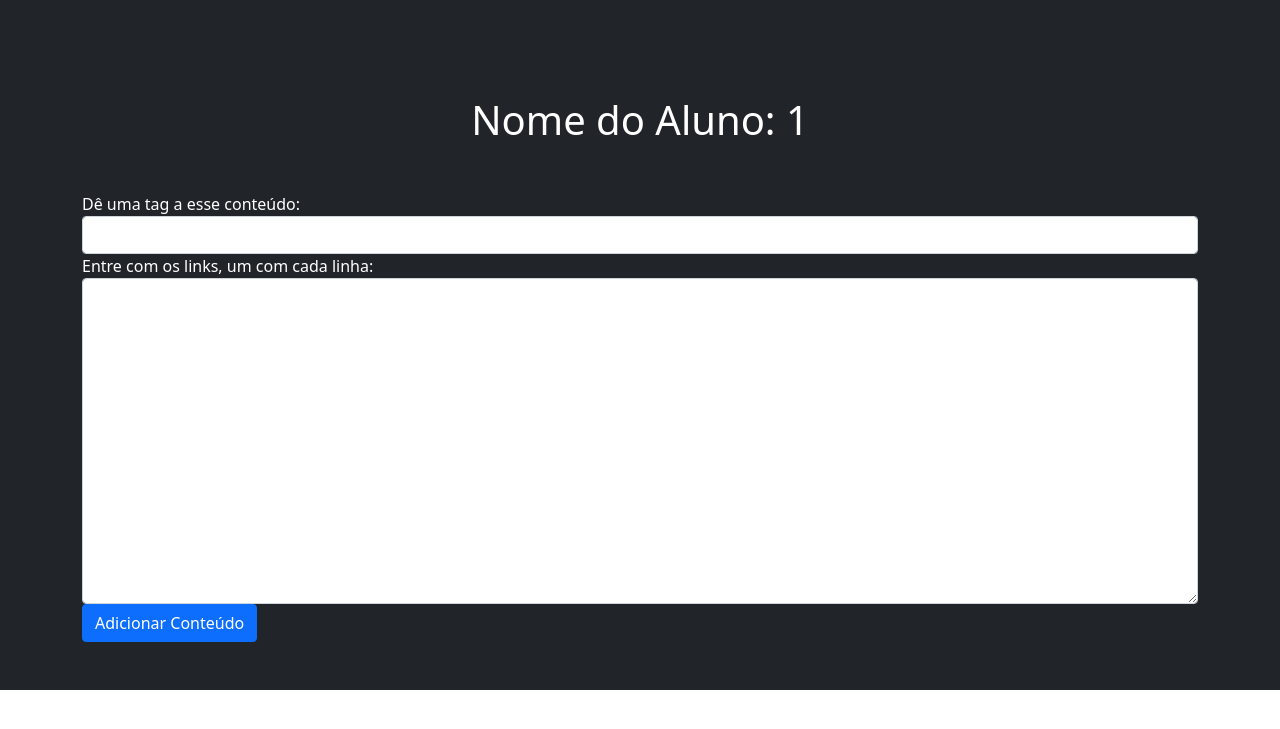
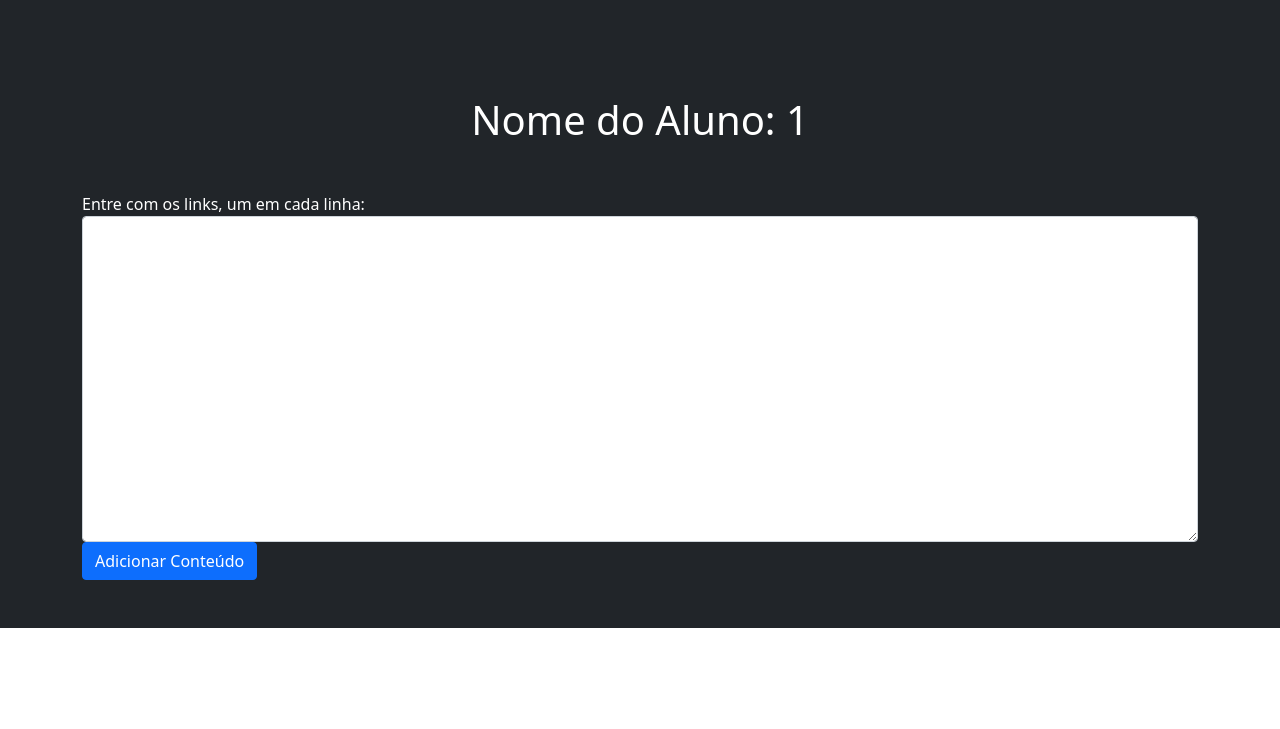
Before and after one commit to IgorFroehner/cursoautomato, a Flask app: page /adicionar_conteudo/1 in a window 1280 px wide. Shown: the top 729 px of the page. Run offline with Flask 2, Linux system fonts and the light colour scheme.

Commit message:
tirando tag do adicionar conteudo

```diff
--- a/app.py
+++ b/app.py
@@ -41,9 +41,8 @@ def images(filename):
 def adicionar_conteudo(nome_aluno):
     if request.method == 'POST':
         req = request.form
-        tag = req['tag_conteudo']
         links = req['links'].replace('\n', '').split('\r')
-        estudantes[nome_aluno].add_conteudo_customizado(links, tag)
+        estudantes[nome_aluno].add_conteudo_customizado(links)
         return redirect(f'/aluno/{nome_aluno}')
     return render_template('conteudo_adicional.html', nome_aluno=nome_aluno)
 
--- a/templates/conteudo_adicional.html
+++ b/templates/conteudo_adicional.html
@@ -19,11 +19,7 @@
                 <form action="/adicionar_conteudo/{{nome_aluno}}" method="POST">
 
                     <div class="form-group">
-                        <label class="text-white">Dê uma tag a esse conteúdo: </label>
-                        <input class="form-control" type="text" name="tag_conteudo" id="tag_conteudo"></textarea>
-                    </div>
-                    <div class="form-group">
-                        <label class="text-white">Entre com os links, um com cada linha: </label>
+                        <label class="text-white">Entre com os links, um em cada linha: </label>
                         <textarea class="form-control" name="links" id="links" rows="13"></textarea>
                     </div>
 
```
Also changed, not shown: automato/estudante.py (+5 -7 lines).
